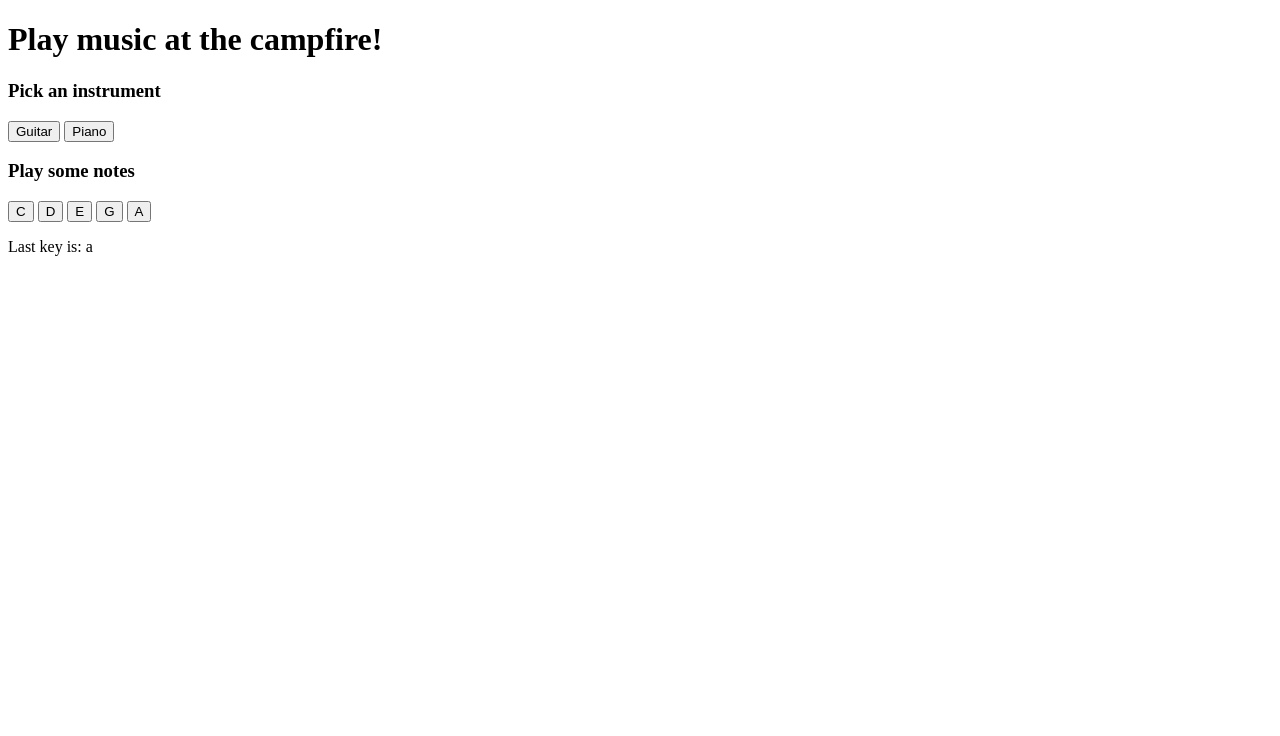
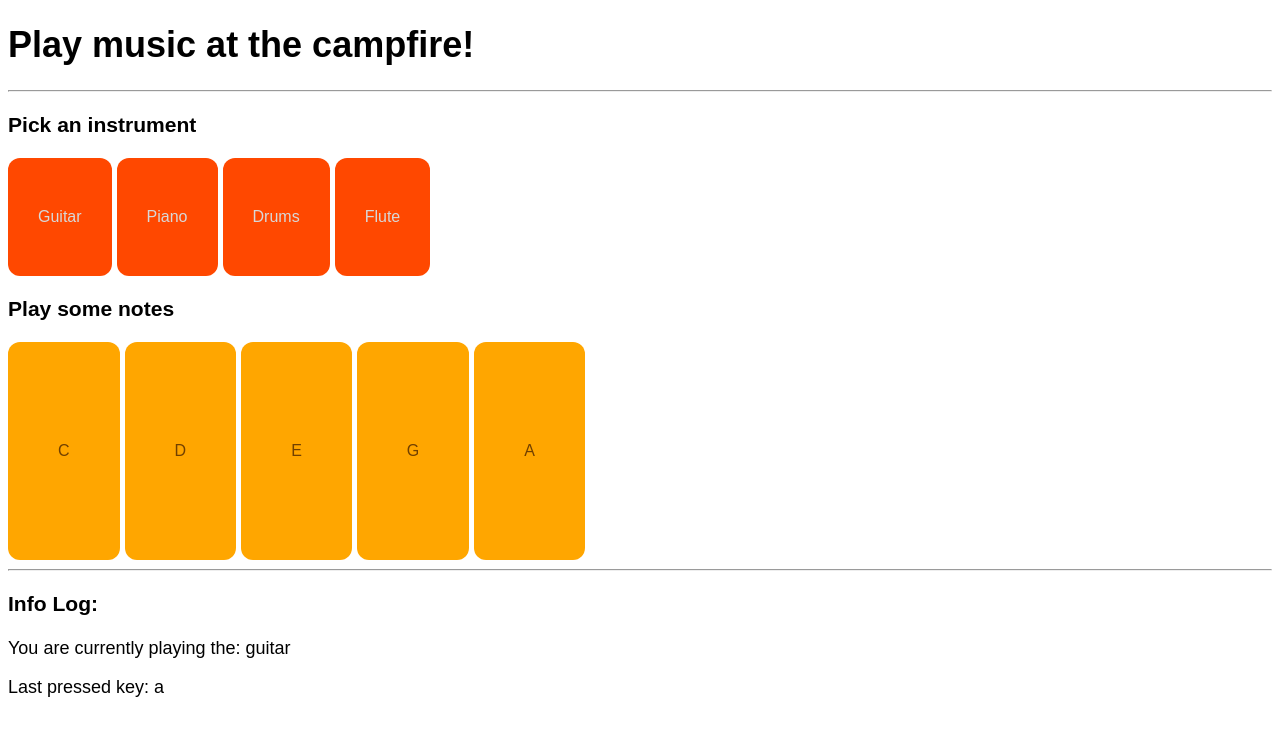
Before and after one commit to benjaccaci/virtual_campfire, a website: page public/client.html in a window 1280 px wide. Drawn offline with Linux system fonts and the light colour scheme.

Commit message:
Starting css styling for instrument client

```diff
--- a/public/client.html
+++ b/public/client.html
@@ -2,31 +2,46 @@
 <html lang="en">
   <head>
     <title>Client</title>
+    <link rel="stylesheet" href="client_styling.css" />
   </head>
   <body>
     <h1>Play music at the campfire!</h1>
+    <hr />
     <h3>Pick an instrument</h3>
-    <button data-instrument="guitar">Guitar</button>
-    <button data-instrument="piano">Piano</button>
+    <button class="instrument-button" data-instrument="guitar">Guitar</button>
+    <button class="instrument-button" data-instrument="piano">Piano</button>
+    <button class="instrument-button" data-instrument="drums">Drums</button>
+    <button class="instrument-button" data-instrument="flute">Flute</button>
     <h3>Play some notes</h3>
-    <button data-note="0">C</button>
-    <button data-note="1">D</button>
-    <button data-note="2">E</button>
-    <button data-note="3">G</button>
-    <button data-note="4">A</button>
+    <button class="note-button" data-note="0">C</button>
+    <button class="note-button" data-note="1">D</button>
+    <button class="note-button" data-note="2">E</button>
+    <button class="note-button" data-note="3">G</button>
+    <button class="note-button" data-note="4">A</button>
+    <hr />
+    <h3>Info Log:</h3>
+    <p id="current_instrument"></p>
     <p id="lastkey"></p>
     <script>
       const socket = new WebSocket(`ws://${location.host}`);
 
       let lastkey = "a";
+      let current_instrument_tag = "guitar";
 
-      document.getElementById("lastkey").innerText = `Last key is: ${lastkey}`;
+      document.getElementById("current_instrument").innerText =
+        `You are currently playing the: ${current_instrument_tag}`;
+
+      document.getElementById("lastkey").innerText =
+        `Last pressed key: ${lastkey}`;
 
       // By default, users start with the guitar
       let currentInstrument = "guitar";
       document.querySelectorAll("[data-instrument]").forEach((btn) => {
         btn.addEventListener("click", () => {
           currentInstrument = btn.dataset.instrument;
+          current_instrument_tag = currentInstrument;
+          document.getElementById("current_instrument").innerText =
+            `You are currently playing the: ${current_instrument_tag}`;
         });
       });
 
@@ -46,7 +61,7 @@
         const keyName = event.key;
         lastkey = keyName;
         document.getElementById("lastkey").innerText =
-          `Last key is: ${lastkey}`;
+          `Last pressed key: ${lastkey}`;
         const noteMap = {
           a: 0, // C
           s: 1, // D
--- /dev/null
+++ b/public/client_styling.css
@@ -0,0 +1,63 @@
+body {
+  font-family: "Arial", sans-serif;
+  font-size: 18px;
+  font-weight: normal;
+}
+.note-button {
+  background-color: rgb(255, 166, 0);
+  border: none;
+  color: rgb(113, 64, 0);
+  padding: 100px 50px;
+  text-align: center;
+  text-decoration: none;
+  display: inline-block;
+  border-radius: 12px;
+  font-size: 16px;
+  cursor: pointer;
+}
+.note-button:hover {
+  background-color: rgb(255, 166, 0);
+  color: rgb(113, 64, 0);
+  box-shadow: 0px 0px 5px 5px rgba(255, 166, 0, 0.7);
+}
+.note-button:active {
+  background-color: rgb(163, 106, 0);
+  border: none;
+  color: rgb(113, 64, 0);
+  padding: 100px 50px;
+  text-align: center;
+  text-decoration: none;
+  display: inline-block;
+  border-radius: 12px;
+  font-size: 16px;
+  cursor: pointer;
+}
+.instrument-button {
+  background-color: rgb(255, 72, 0);
+  border: none;
+  color: rgb(216, 216, 216);
+  padding: 50px 30px;
+  text-align: center;
+  text-decoration: none;
+  display: inline-block;
+  border-radius: 12px;
+  font-size: 16px;
+  cursor: pointer;
+}
+.instrument-button:hover {
+  background-color: rgb(255, 72, 0);
+  color: rgb(255, 255, 255);
+  box-shadow: 0px 0px 5px 5px rgba(255, 72, 0);
+}
+.instrument-button:active {
+  background-color: rgb(175, 51, 2);
+  border: none;
+  color: rgb(255, 255, 255);
+  padding: 50px 30x;
+  text-align: center;
+  text-decoration: none;
+  display: inline-block;
+  border-radius: 12px;
+  font-size: 16px;
+  cursor: pointer;
+}
```
Also changed, not shown: server.js (+8 -1 lines).
